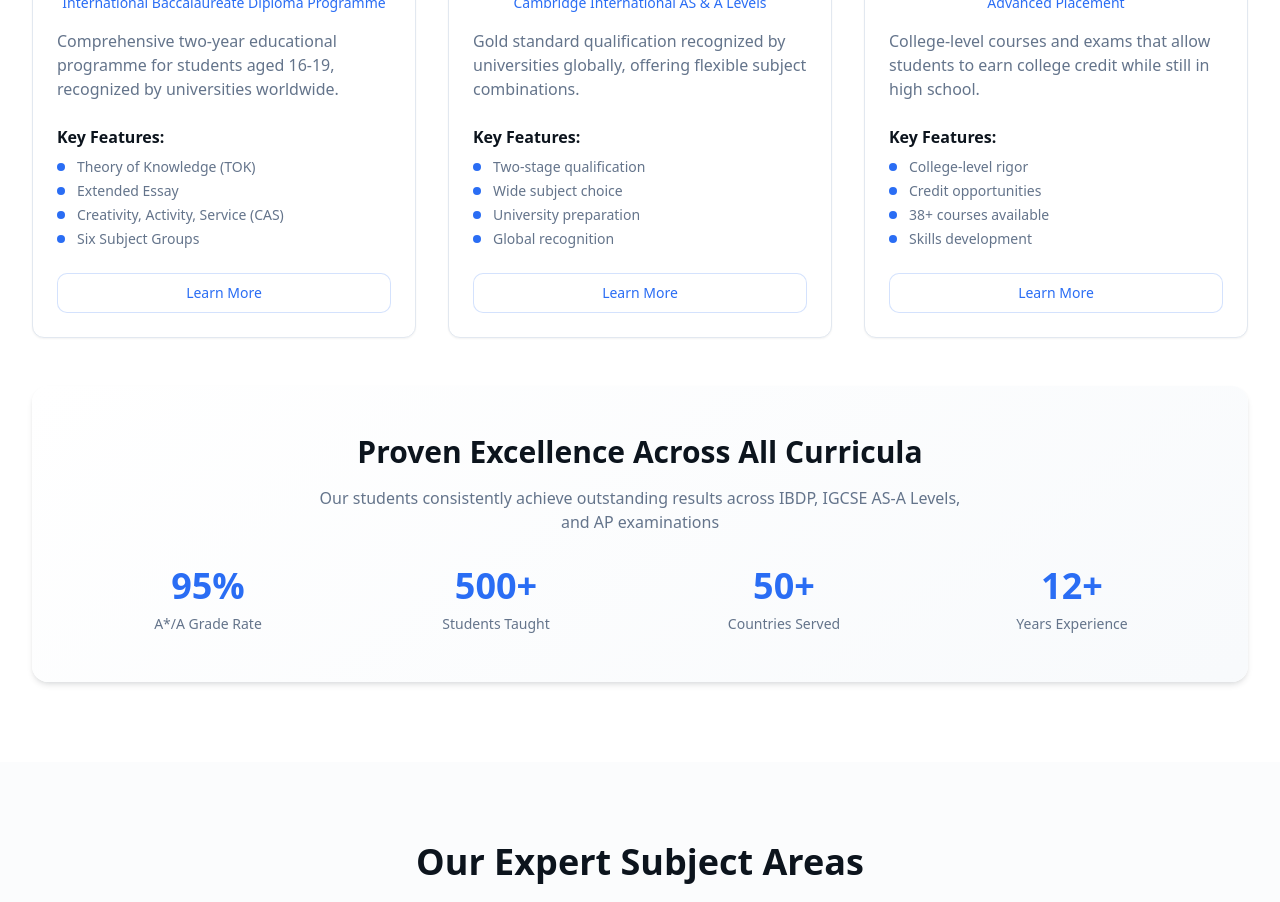
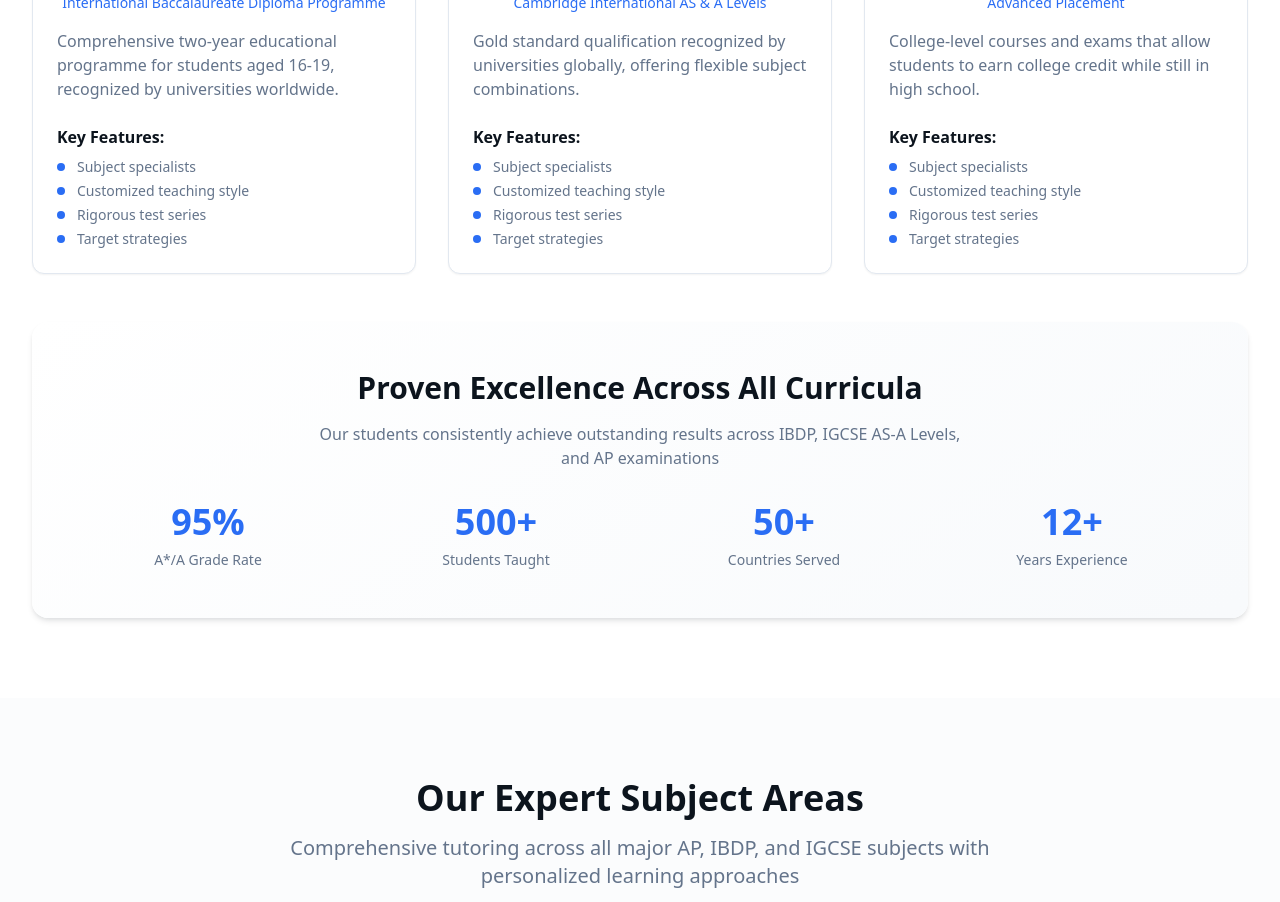
Before and after one commit to decoder529/ivy-website-feedback-hub, a React (Vite) app: page / in a window 1280 px wide. Shown: the part 1260-2162 px from the top of the page. Built offline with nearby package versions, Linux system fonts and the light colour scheme.

Commit message:
Refactor curriculum sections
Remove "Learn more" and update key features in curriculum sections.

```diff
--- a/src/components/Curricula.tsx
+++ b/src/components/Curricula.tsx
@@ -10,7 +10,7 @@ const Curricula = () => {
       name: 'IBDP',
       fullName: 'International Baccalaureate Diploma Programme',
       description: 'Comprehensive two-year educational programme for students aged 16-19, recognized by universities worldwide.',
-      features: ['Theory of Knowledge (TOK)', 'Extended Essay', 'Creativity, Activity, Service (CAS)', 'Six Subject Groups'],
+      features: ['Subject specialists', 'Customized teaching style', 'Rigorous test series', 'Target strategies'],
       gradient: 'from-blue-500 to-purple-600'
     },
     {
@@ -18,7 +18,7 @@ const Curricula = () => {
       name: 'IGCSE AS-A Level',
       fullName: 'Cambridge International AS & A Levels',
       description: 'Gold standard qualification recognized by universities globally, offering flexible subject combinations.',
-      features: ['Two-stage qualification', 'Wide subject choice', 'University preparation', 'Global recognition'],
+      features: ['Subject specialists', 'Customized teaching style', 'Rigorous test series', 'Target strategies'],
       gradient: 'from-green-500 to-teal-600'
     },
     {
@@ -26,7 +26,7 @@ const Curricula = () => {
       name: 'AP',
       fullName: 'Advanced Placement',
       description: 'College-level courses and exams that allow students to earn college credit while still in high school.',
-      features: ['College-level rigor', 'Credit opportunities', '38+ courses available', 'Skills development'],
+      features: ['Subject specialists', 'Customized teaching style', 'Rigorous test series', 'Target strategies'],
       gradient: 'from-orange-500 to-red-600'
     }
   ];
@@ -64,7 +64,7 @@ const Curricula = () => {
                   {curriculum.description}
                 </p>
 
-                <div className="space-y-2 mb-6">
+                <div className="space-y-2">
                   <h4 className="font-semibold text-foreground">Key Features:</h4>
                   <ul className="space-y-1">
                     {curriculum.features.map((feature, featureIndex) => (
@@ -75,10 +75,6 @@ const Curricula = () => {
                     ))}
                   </ul>
                 </div>
-
-                <Button variant="outline" className="w-full">
-                  Learn More
-                </Button>
               </CardContent>
             </Card>
           ))}
```
